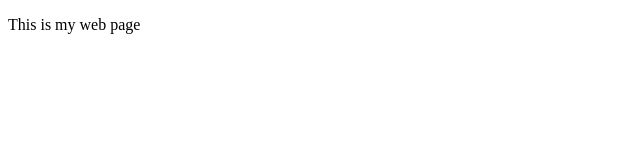
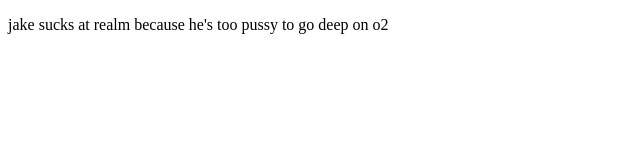
Before and after one commit to cheekytubz/rotmg-nightrealms, a plain HTML site: page index.html in a window 1280 px wide. Shown: the whole page, without its empty margins (0-640 px from the left). Drawn offline with Linux system fonts and the light colour scheme.

Commit message:
Update index.html

```diff
--- a/index.html
+++ b/index.html
@@ -1 +1 @@
-<!DOCTYPE HTML PUBLIC "-//W3C//DTD HTML 4.01 Transitional//EN" "http://www.w3.org/TR/html4/loose.dtd"> <html lang="en"> <head> <meta http-equiv="content-type" content="text/html; charset=utf-8"> <title>Title Goes Here</title> </head> <body> <p>This is my web page</p> </body> </html>
+<!DOCTYPE HTML PUBLIC "-//W3C//DTD HTML 4.01 Transitional//EN" "http://www.w3.org/TR/html4/loose.dtd"> <html lang="en"> <head> <meta http-equiv="content-type" content="text/html; charset=utf-8"> <title>Jake Neal</title> </head> <body> <p>jake sucks at realm because he's too pussy to go deep on o2</p> </body> </html>
```
